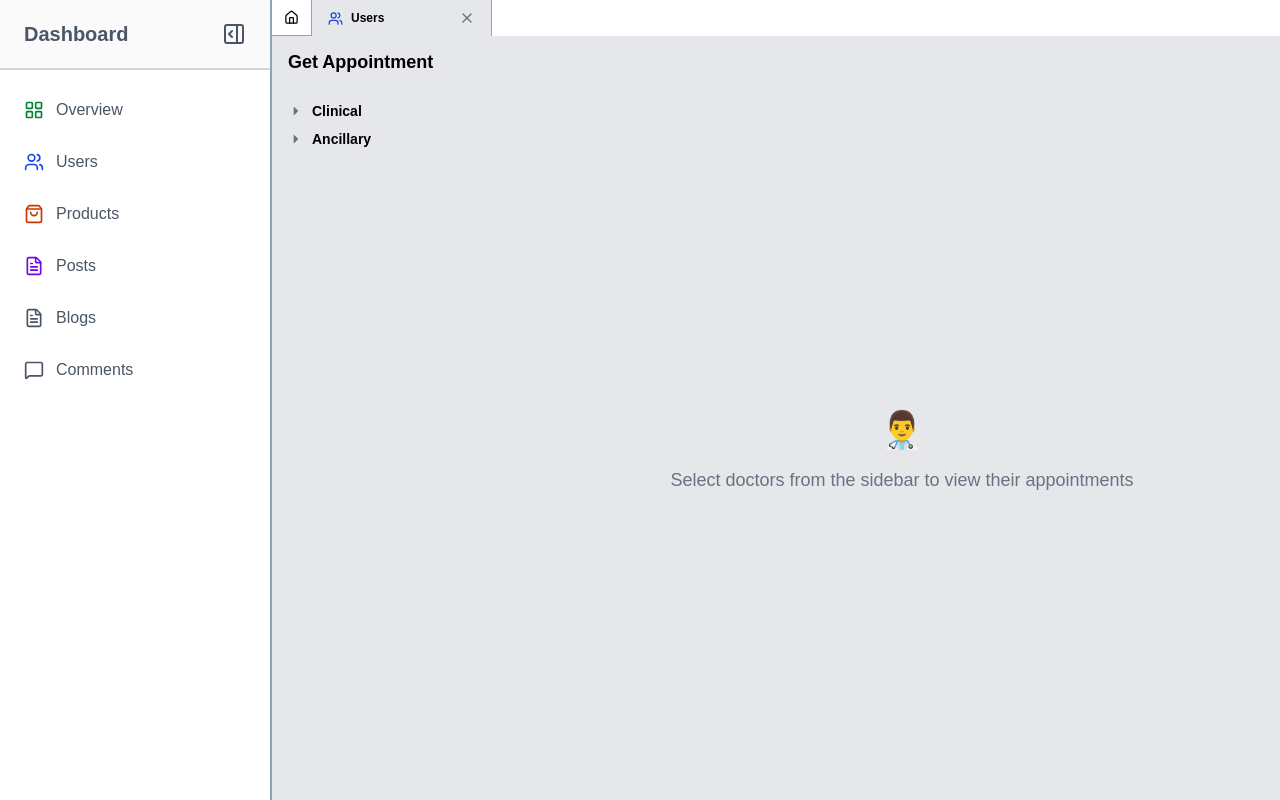
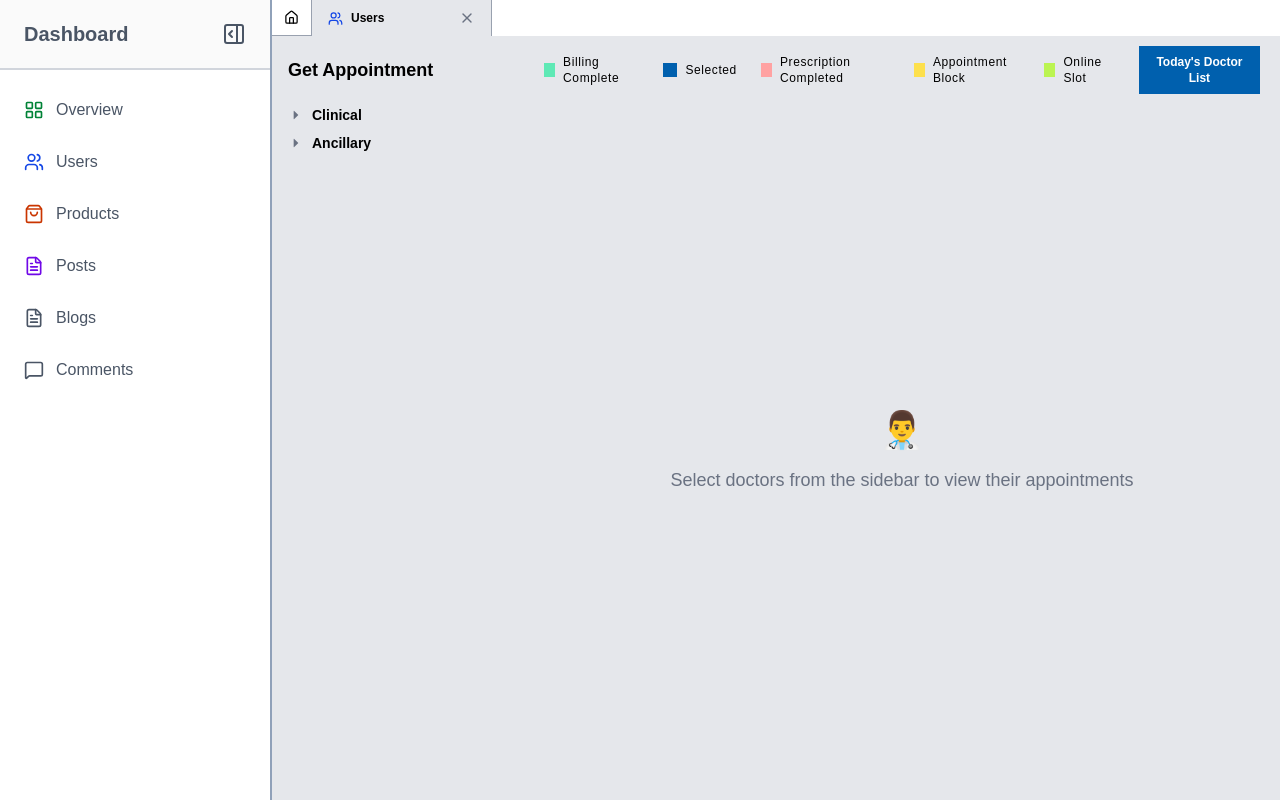
Before and after one commit to jobairalsarkar1/breadcrumb-vs-tab, a Next.js app: page /users in a window 1280 px wide. Built offline with nearby package versions, Linux system fonts and the light colour scheme.

Commit message:
UI: Sidebar

```diff
--- a/app/(root)/users/page.tsx
+++ b/app/(root)/users/page.tsx
@@ -1,7 +1,8 @@
 "use client";
 import React, { useState } from "react";
-import { Check } from "lucide-react";
+import { Check, Info } from "lucide-react";
 import { GoTriangleDown, GoTriangleRight } from "react-icons/go";
+import { varients } from "@/lib/constant";
 
 // Types (same as before)
 interface Doctor {
@@ -47,7 +48,7 @@ const initialCategories: Category[] = [
         expanded: false,
         doctors: [
           {
-            id: "doc1",
+            id: "1548",
             name: "Dr. Sarah Johnson",
             specialty: "Cardiology",
             selected: false,
@@ -76,7 +77,7 @@ const initialCategories: Category[] = [
             ],
           },
           {
-            id: "doc2",
+            id: "1549",
             name: "Dr. Michael Chen",
             specialty: "Cardiology",
             selected: false,
@@ -98,7 +99,7 @@ const initialCategories: Category[] = [
             ],
           },
           {
-            id: "doc3",
+            id: "1550",
             name: "Dr. Lisa Wong",
             specialty: "Nephrology",
             selected: false,
@@ -120,7 +121,7 @@ const initialCategories: Category[] = [
             ],
           },
           {
-            id: "doc4",
+            id: "1551",
             name: "Dr. James Wilson",
             specialty: "Neurology",
             selected: false,
@@ -156,7 +157,7 @@ const initialCategories: Category[] = [
         expanded: false,
         doctors: [
           {
-            id: "doc6",
+            id: "1552",
             name: "Dr. Richard Kim",
             specialty: "General Surgery",
             selected: false,
@@ -192,7 +193,7 @@ const initialCategories: Category[] = [
         expanded: false,
         doctors: [
           {
-            id: "doc7",
+            id: "1553",
             name: "Dr. Patricia Moore",
             specialty: "Radiology",
             selected: false,
@@ -214,7 +215,7 @@ const initialCategories: Category[] = [
             ],
           },
           {
-            id: "doc8",
+            id: "1554",
             name: "Dr. Alexandra Taylor",
             specialty: "Radiology",
             selected: false,
@@ -380,11 +381,11 @@ export default function UsersPage() {
     <div className="flex h-full bg-gray-200 text-black gap-3">
       {/* Fixed Sidebar */}
       <div className="w-60 border-r border-gray-200 bg-gray-200 overflow-y-auto">
-        <div className="px-4 py-3 border-b border-gray-200">
+        <div className="px-4 py-5 border-b border-gray-200 flex items-end justify-stat">
           <h2 className="text-lg font-semibold">Get Appointment</h2>
         </div>
 
-        <div className="px-2 py-3">
+        <div className="px-2 pb-3">
           {categories.map((category) => (
             <div key={category.id} className="mb-2">
               {/* Main Category */}
@@ -411,13 +412,13 @@ export default function UsersPage() {
                     <div key={subCategory.id} className="ml-6 py-0 relative">
                       {/* Vertical line from parent to sub-category */}
                       <div
-                        className={`absolute left-[-9px] top-0 w-px bg-gray-500 ${
-                          isLastSubCategory ? "h-4.5" : "h-full"
+                        className={`absolute left-[-9px] top-0 w-px bg-[#4A5565] ${
+                          isLastSubCategory ? "h-4" : "h-full"
                         }`}
                       ></div>
 
                       {/* Horizontal line connecting to sub-category */}
-                      <div className="absolute left-[-9px] top-4.5 w-4 h-px bg-gray-500"></div>
+                      <div className="absolute left-[-9px] top-4 w-4 h-px bg-[#4A5565]"></div>
 
                       {/* Sub-category header with Select All checkbox */}
                       <div className="flex items-center justify-between p-2 rounded">
@@ -466,7 +467,7 @@ export default function UsersPage() {
                         <div className="ml-6 relative">
                           {/* Vertical line for doctors list - starts under sub-category chevron */}
                           <div
-                            className={`absolute left-[-9px] top-0 w-px bg-gray-500 ${
+                            className={`absolute left-[-9px] top-0 w-px bg-[#4A5565] ${
                               isLastSubCategory ? "h-full" : "h-full"
                             }`}
                             style={{ top: "-8px" }}
@@ -485,7 +486,7 @@ export default function UsersPage() {
                                 className="relative flex items-center p-2 rounded"
                               >
                                 {/* Horizontal line to doctor */}
-                                <div className="absolute left-[-9px] top-1/2 w-6 h-px bg-gray-500"></div>
+                                <div className="absolute left-[-9px] top-1/2 w-6 h-px bg-[#4A5565]"></div>
 
                                 {/* Vertical line continuation for non-last items */}
                                 {!isLastDoctor && (
@@ -528,7 +529,19 @@ export default function UsersPage() {
 
       {/* Main Content */}
       <div className="flex-1 overflow-hidden flex flex-col">
-        <div className="border-b border-gray-200 bg-gray-200 h-[68px]" />
+        <div className="border-b border-gray-200 bg-gray-200 h-[68px] flex items-center justify-end px-5 gap-6">
+          {varients.map((varient) => (
+            <div key={varient.name} className="flex items-center gap-2">
+              <div
+                className={`w-3.5 h-3.5 text-sm font-medium ${varient.color}`}
+              />
+              <span className="text-xs tracking-wider">{varient.name}</span>
+            </div>
+          ))}
+          <button className="text-xs px-4 py-2 bg-[#0060AE] text-white font-semibold">
+            Today&apos;s Doctor List
+          </button>
+        </div>
 
         {/* Appointments Grid with Horizontal Scroll */}
         <div className="flex-1 overflow-x-auto h-[calc(100vh - 104px)]">
@@ -542,7 +555,7 @@ export default function UsersPage() {
               </div>
             </div>
           ) : (
-            <div className="flex gap-3 min-w-max h-full">
+            <div className="flex gap-3.5 min-w-max h-full">
               {selectedDoctors.map((doctor) => (
                 <div
                   key={doctor.id}
@@ -550,9 +563,20 @@ export default function UsersPage() {
                 >
                   <div className="rounded-lg">
                     {/* Doctor Header */}
-                    <div className="p-4 border-b border-gray-200 bg-blue-50">
-                      <h3 className="font-semibold text-lg">{doctor.name}</h3>
-                      <p className="text-sm text-gray-600">
+                    <div className="p-3 border-b border-gray-200 bg-[#DFEFFF]">
+                      <div className="mb-1 flex items-center justify-between text-xs">
+                        <h1>#{doctor.id}</h1>
+                        <Info className="w-3.5 h-3.5 text-blue-800/90" />
+                      </div>
+                      <div className="font-semibold text-sm flex items-center justify-between">
+                        <h3 className="truncate">{doctor.name}</h3>
+                        <span>
+                          {doctor.appointments.length > 9
+                            ? doctor.appointments.length
+                            : `0${doctor.appointments.length}`}
+                        </span>
+                      </div>
+                      {/* <p className="text-sm text-gray-600">
                         {doctor.specialty}
                       </p>
                       <div className="mt-2 flex items-center">
@@ -560,17 +584,17 @@ export default function UsersPage() {
                         <span className="text-sm text-gray-600">
                           {doctor.appointments.length} appointment(s)
                         </span>
-                      </div>
+                      </div> */}
                     </div>
 
                     {/* Appointments List */}
-                    <div className="p-4">
+                    <div className="p-2">
                       {doctor.appointments.map((appointment) => (
                         <div
                           key={appointment.id}
-                          className="mb-4 p-4 bg-gray-50 border border-gray-200 rounded-lg hover:shadow-md transition-shadow"
+                          className="mb-4 px-2 py-1 bg-gray-50 border border-gray-200 rounded-xs hover:shadow-md transition-shadow"
                         >
-                          <div className="flex justify-between items-start mb-2">
+                          {/* <div className="flex justify-between items-start mb-2">
                             <div>
                               <h4 className="font-medium">
                                 {appointment.patientName}
@@ -590,6 +614,15 @@ export default function UsersPage() {
                           <div className="flex items-center text-sm text-gray-700">
                             <span className="font-medium">Time:</span>
                             <span className="ml-2">{appointment.time}</span>
+                          </div> */}
+                          <div className="pb-1 flex items-center justify-between text-xs font-semibold tracking-wider text-gray-800">
+                            <h1>{appointment.time}</h1>
+                            <span>{appointment.id}</span>
+                          </div>
+                          <div className="w-full bg-gray-200 h-0.5" />
+                          <div className="pt-1 flex items-center justify-between gap-2 text-xs font-semibold tracking-wider text-gray-800">
+                            <h1 className="truncate">{appointment.patientName}  </h1>
+                            <span className="truncate">{appointment.type}</span>
                           </div>
                         </div>
                       ))}
--- /dev/null
+++ b/lib/constant.ts
@@ -0,0 +1,22 @@
+export const varients = [
+  {
+    name: "Billing Complete",
+    color: "bg-[#5EE9B5]",
+  },
+  {
+    name: "Selected",
+    color: "bg-[#0060AE]",
+  },
+  {
+    name: "Prescription Completed",
+    color: "bg-[#FFA2A2]",
+  },
+  {
+    name: "Appointment Block",
+    color: "bg-[#FDE04C]",
+  },
+  {
+    name: "Online Slot",
+    color: "bg-[#BBF451]",
+  },
+];
```
